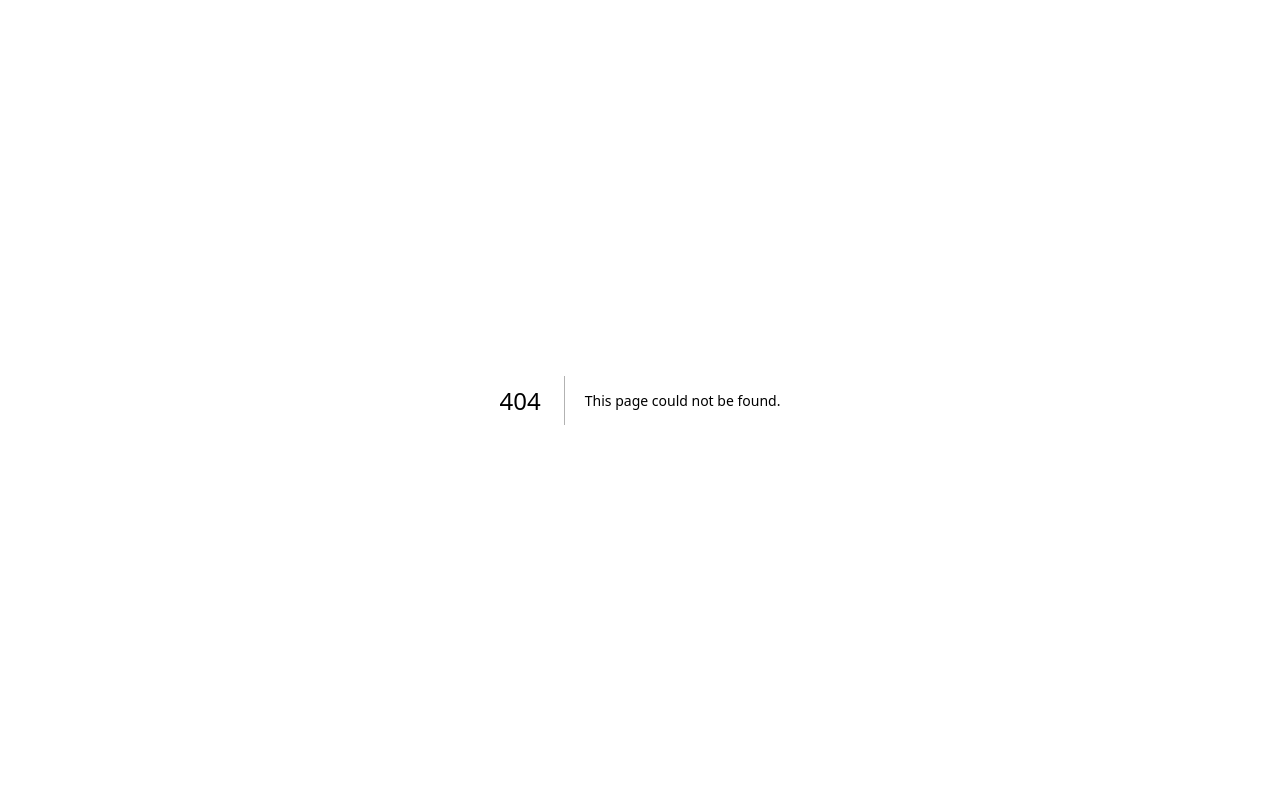
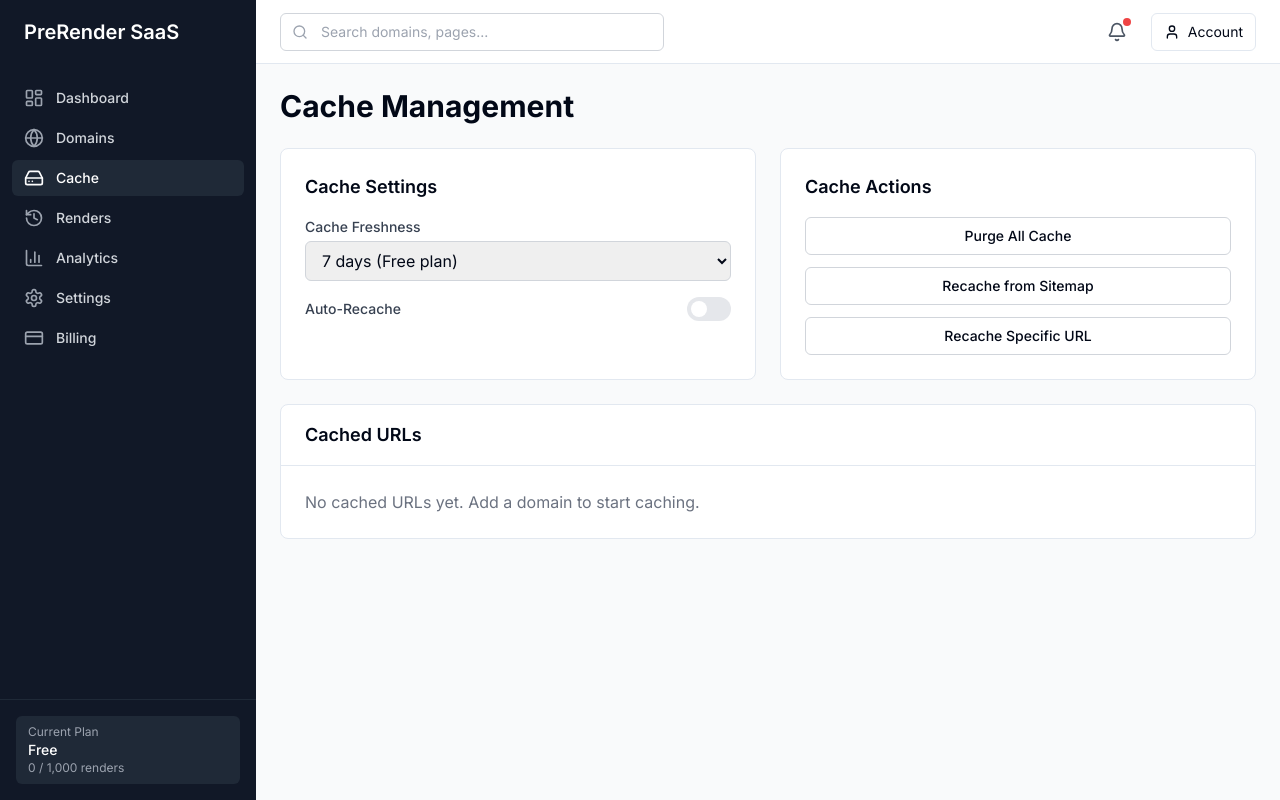
Before and after one commit to TejasNewBolt/PreRenderClone, a Next.js app: page /cache in a window 1280 px wide. Before the commit this address had no page. Built offline with nearby package versions, Linux system fonts and the light colour scheme.

Commit message:
Add dashboard components and pages

```diff
--- /dev/null
+++ b/app/(dashboard)/cache/page.tsx
@@ -0,0 +1,56 @@
+export default function CachePage() {
+  return (
+    <div className="space-y-6">
+      <h1 className="text-3xl font-bold">Cache Management</h1>
+
+      <div className="grid gap-6 md:grid-cols-2">
+        <div className="rounded-lg border bg-white p-6">
+          <h2 className="text-lg font-semibold mb-4">Cache Settings</h2>
+          <div className="space-y-4">
+            <div>
+              <label className="block text-sm font-medium text-gray-700 mb-1">
+                Cache Freshness
+              </label>
+              <select className="w-full rounded-md border border-gray-300 px-3 py-2">
+                <option>7 days (Free plan)</option>
+              </select>
+            </div>
+
+            <div className="flex items-center justify-between">
+              <label className="text-sm font-medium text-gray-700">
+                Auto-Recache
+              </label>
+              <button className="relative inline-flex h-6 w-11 items-center rounded-full bg-gray-200">
+                <span className="inline-block h-4 w-4 transform rounded-full bg-white transition translate-x-1"></span>
+              </button>
+            </div>
+          </div>
+        </div>
+
+        <div className="rounded-lg border bg-white p-6">
+          <h2 className="text-lg font-semibold mb-4">Cache Actions</h2>
+          <div className="space-y-3">
+            <button className="w-full rounded-md border border-gray-300 px-4 py-2 text-sm font-medium hover:bg-gray-50">
+              Purge All Cache
+            </button>
+            <button className="w-full rounded-md border border-gray-300 px-4 py-2 text-sm font-medium hover:bg-gray-50">
+              Recache from Sitemap
+            </button>
+            <button className="w-full rounded-md border border-gray-300 px-4 py-2 text-sm font-medium hover:bg-gray-50">
+              Recache Specific URL
+            </button>
+          </div>
+        </div>
+      </div>
+
+      <div className="rounded-lg border bg-white">
+        <div className="px-6 py-4 border-b">
+          <h2 className="text-lg font-semibold">Cached URLs</h2>
+        </div>
+        <div className="p-6">
+          <p className="text-gray-500">No cached URLs yet. Add a domain to start caching.</p>
+        </div>
+      </div>
+    </div>
+  )
+}
--- /dev/null
+++ b/app/(dashboard)/domains/page.tsx
@@ -0,0 +1,38 @@
+'use client'
+
+import { Plus } from 'lucide-react'
+
+export default function DomainsPage() {
+  return (
+    <div className="space-y-6">
+      <div className="flex items-center justify-between">
+        <h1 className="text-3xl font-bold">Domains</h1>
+        <button className="flex items-center space-x-2 rounded-md bg-blue-600 px-4 py-2 text-sm font-medium text-white hover:bg-blue-700">
+          <Plus className="h-4 w-4" />
+          <span>Add Domain</span>
+        </button>
+      </div>
+
+      <div className="rounded-lg border bg-white">
+        <div className="px-6 py-4 border-b">
+          <h2 className="text-lg font-semibold">Your Domains</h2>
+        </div>
+
+        <div className="p-6">
+          <div className="text-center py-12">
+            <Globe className="mx-auto h-12 w-12 text-gray-400" />
+            <h3 className="mt-2 text-sm font-semibold text-gray-900">No domains yet</h3>
+            <p className="mt-1 text-sm text-gray-500">Get started by adding your first domain.</p>
+            <div className="mt-6">
+              <button className="rounded-md bg-blue-600 px-4 py-2 text-sm font-medium text-white hover:bg-blue-700">
+                Add Your First Domain
+              </button>
+            </div>
+          </div>
+        </div>
+      </div>
+    </div>
+  )
+}
+
+import { Globe } from 'lucide-react'
--- /dev/null
+++ b/app/(dashboard)/renders/page.tsx
@@ -0,0 +1,33 @@
+export default function RendersPage() {
+  return (
+    <div className="space-y-6">
+      <h1 className="text-3xl font-bold">Render History</h1>
+
+      <div className="rounded-lg border bg-white">
+        <div className="px-6 py-4 border-b">
+          <div className="flex items-center justify-between">
+            <h2 className="text-lg font-semibold">Recent Renders</h2>
+            <div className="flex space-x-2">
+              <select className="rounded-md border border-gray-300 px-3 py-1 text-sm">
+                <option>All Status</option>
+                <option>Success</option>
+                <option>Failed</option>
+              </select>
+              <select className="rounded-md border border-gray-300 px-3 py-1 text-sm">
+                <option>Last 7 days</option>
+                <option>Last 30 days</option>
+                <option>All time</option>
+              </select>
+            </div>
+          </div>
+        </div>
+
+        <div className="p-6">
+          <div className="text-center py-12">
+            <p className="text-gray-500">No render history yet.</p>
+          </div>
+        </div>
+      </div>
+    </div>
+  )
+}
--- /dev/null
+++ b/components/dashboard/header.tsx
@@ -0,0 +1,32 @@
+'use client'
+
+import { Bell, User, Search } from 'lucide-react'
+
+export function Header() {
+  return (
+    <header className="flex h-16 items-center justify-between border-b bg-white px-6">
+      <div className="flex items-center flex-1">
+        <div className="relative w-96">
+          <Search className="absolute left-3 top-1/2 h-4 w-4 -translate-y-1/2 text-gray-400" />
+          <input
+            type="search"
+            placeholder="Search domains, pages..."
+            className="w-full rounded-md border border-gray-300 pl-10 pr-3 py-2 text-sm focus:border-blue-500 focus:outline-none"
+          />
+        </div>
+      </div>
+
+      <div className="flex items-center space-x-4">
+        <button className="relative p-2 text-gray-600 hover:text-gray-900">
+          <Bell className="h-5 w-5" />
+          <span className="absolute top-1 right-1 h-2 w-2 rounded-full bg-red-500"></span>
+        </button>
+
+        <button className="flex items-center space-x-2 rounded-md border px-3 py-2 text-sm hover:bg-gray-50">
+          <User className="h-4 w-4" />
+          <span>Account</span>
+        </button>
+      </div>
+    </header>
+  )
+}
--- /dev/null
+++ b/components/dashboard/sidebar.tsx
@@ -0,0 +1,71 @@
+'use client'
+
+import Link from 'next/link'
+import { usePathname } from 'next/navigation'
+import {
+  LayoutDashboard,
+  Globe,
+  HardDrive,
+  History,
+  BarChart3,
+  Settings,
+  CreditCard,
+  FileText,
+} from 'lucide-react'
+
+const navigation = [
+  { name: 'Dashboard', href: '/', icon: LayoutDashboard },
+  { name: 'Domains', href: '/domains', icon: Globe },
+  { name: 'Cache', href: '/cache', icon: HardDrive },
+  { name: 'Renders', href: '/renders', icon: History },
+  { name: 'Analytics', href: '/analytics', icon: BarChart3 },
+  { name: 'Settings', href: '/settings', icon: Settings },
+  { name: 'Billing', href: '/billing', icon: CreditCard },
+]
+
+export function Sidebar() {
+  const pathname = usePathname()
+
+  return (
+    <div className="flex h-full w-64 flex-col bg-gray-900">
+      <div className="flex h-16 items-center px-6">
+        <h1 className="text-xl font-semibold text-white">PreRender SaaS</h1>
+      </div>
+
+      <nav className="flex-1 space-y-1 px-3 py-4">
+        {navigation.map((item) => {
+          const isActive = pathname === item.href
+          return (
+            <Link
+              key={item.name}
+              href={item.href}
+              className={`
+                group flex items-center rounded-md px-3 py-2 text-sm font-medium
+                ${isActive
+                  ? 'bg-gray-800 text-white'
+                  : 'text-gray-300 hover:bg-gray-700 hover:text-white'
+                }
+              `}
+            >
+              <item.icon
+                className={`
+                  mr-3 h-5 w-5 flex-shrink-0
+                  ${isActive ? 'text-white' : 'text-gray-400 group-hover:text-gray-300'}
+                `}
+              />
+              {item.name}
+            </Link>
+          )
+        })}
+      </nav>
+
+      <div className="border-t border-gray-800 p-4">
+        <div className="rounded-md bg-gray-800 px-3 py-2">
+          <p className="text-xs text-gray-400">Current Plan</p>
+          <p className="text-sm font-medium text-white">Free</p>
+          <p className="text-xs text-gray-400">0 / 1,000 renders</p>
+        </div>
+      </div>
+    </div>
+  )
+}
```
